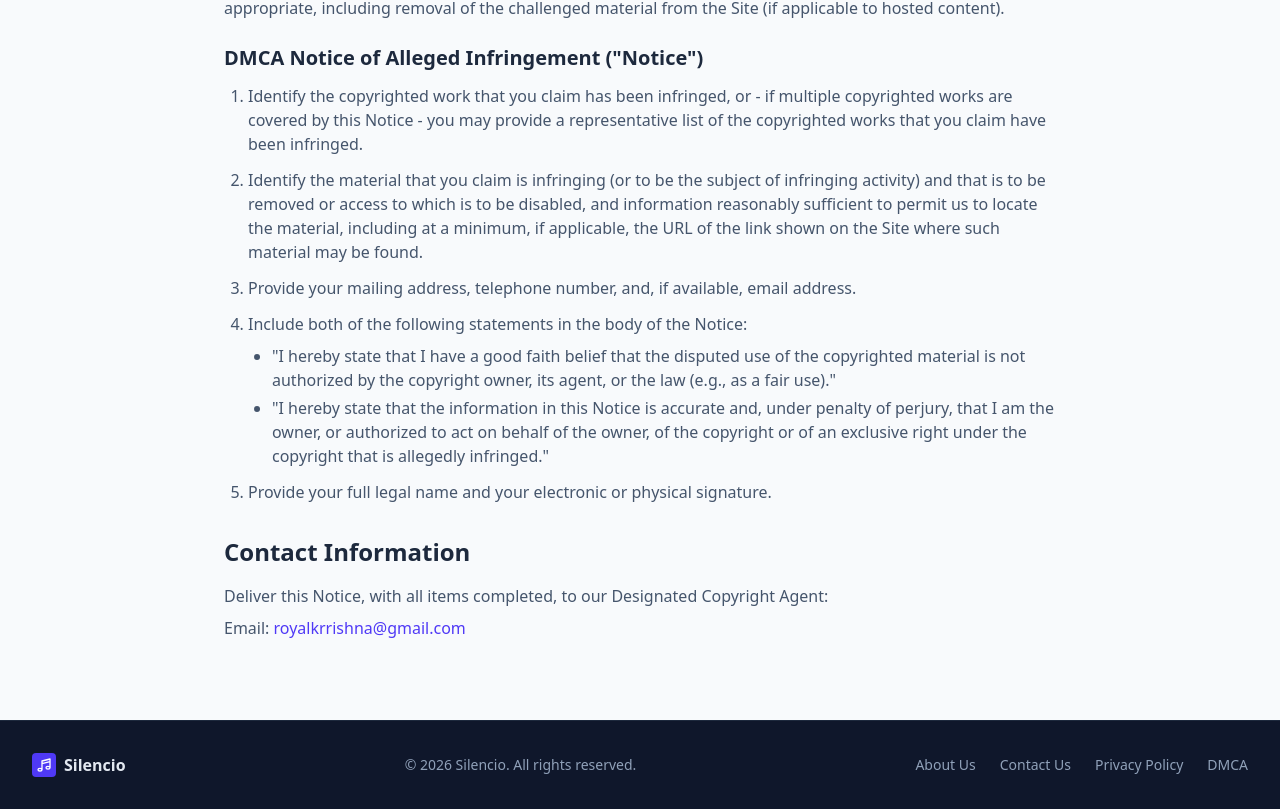
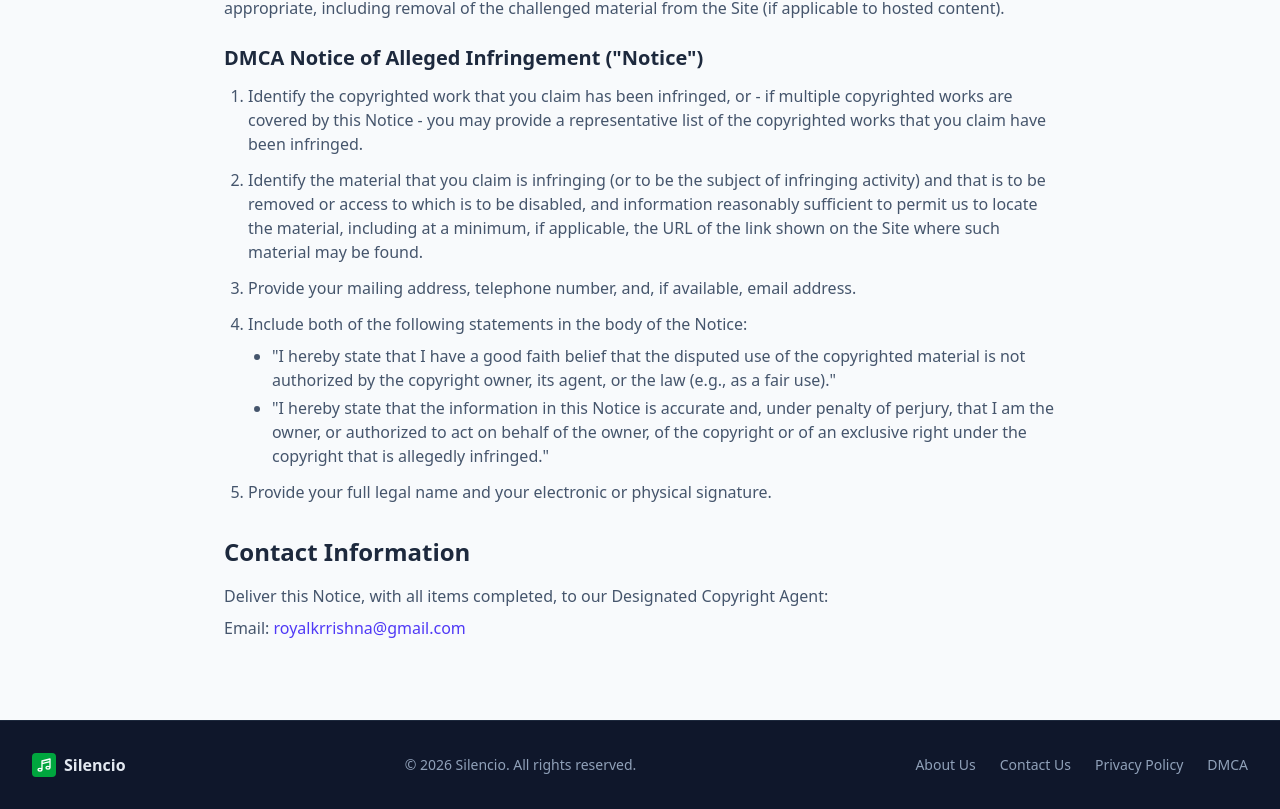
Before and after one commit to BIDDLG/Silence-Reducer-Web-, a React (Vite) app: page /dmca in a window 1280 px wide. Shown: the part 683-1492 px from the top of the page. Built offline with nearby package versions, Linux system fonts and the light colour scheme.

Commit message:
Update Footer.tsx

```diff
--- a/src/components/Footer.tsx
+++ b/src/components/Footer.tsx
@@ -6,7 +6,7 @@ export function Footer() {
     <footer className="bg-slate-900 text-slate-400 py-8 border-t border-slate-800">
       <div className="max-w-7xl mx-auto px-4 sm:px-6 lg:px-8 flex flex-col md:flex-row items-center justify-between gap-6">
         <div className="flex items-center gap-2">
-          <div className="w-6 h-6 bg-indigo-600 rounded flex items-center justify-center">
+          <div className="w-6 h-6 bg-green-600 rounded flex items-center justify-center">
             <svg className="w-4 h-4 text-white" fill="none" viewBox="0 0 24 24" stroke="currentColor">
               <path strokeLinecap="round" strokeLinejoin="round" strokeWidth={2} d="M9 19V6l12-3v13M9 19c0 1.105-1.343 2-3 2s-3-.895-3-2 1.343-2 3-2 3 .895 3 2zm12-3c0 1.105-1.343 2-3 2s-3-.895-3-2 1.343-2 3-2 3 .895 3 2zM9 10l12-3" />
             </svg>
```
